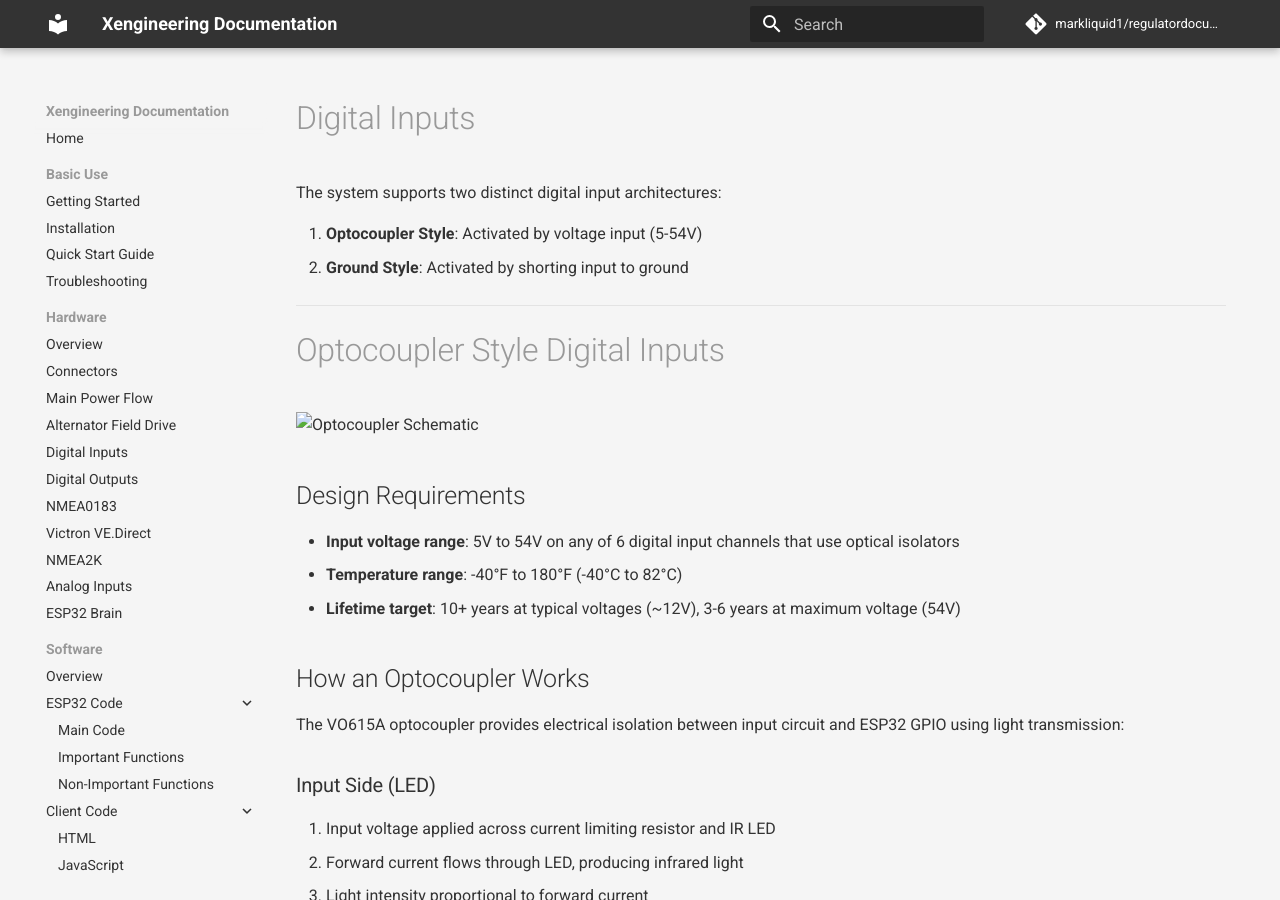
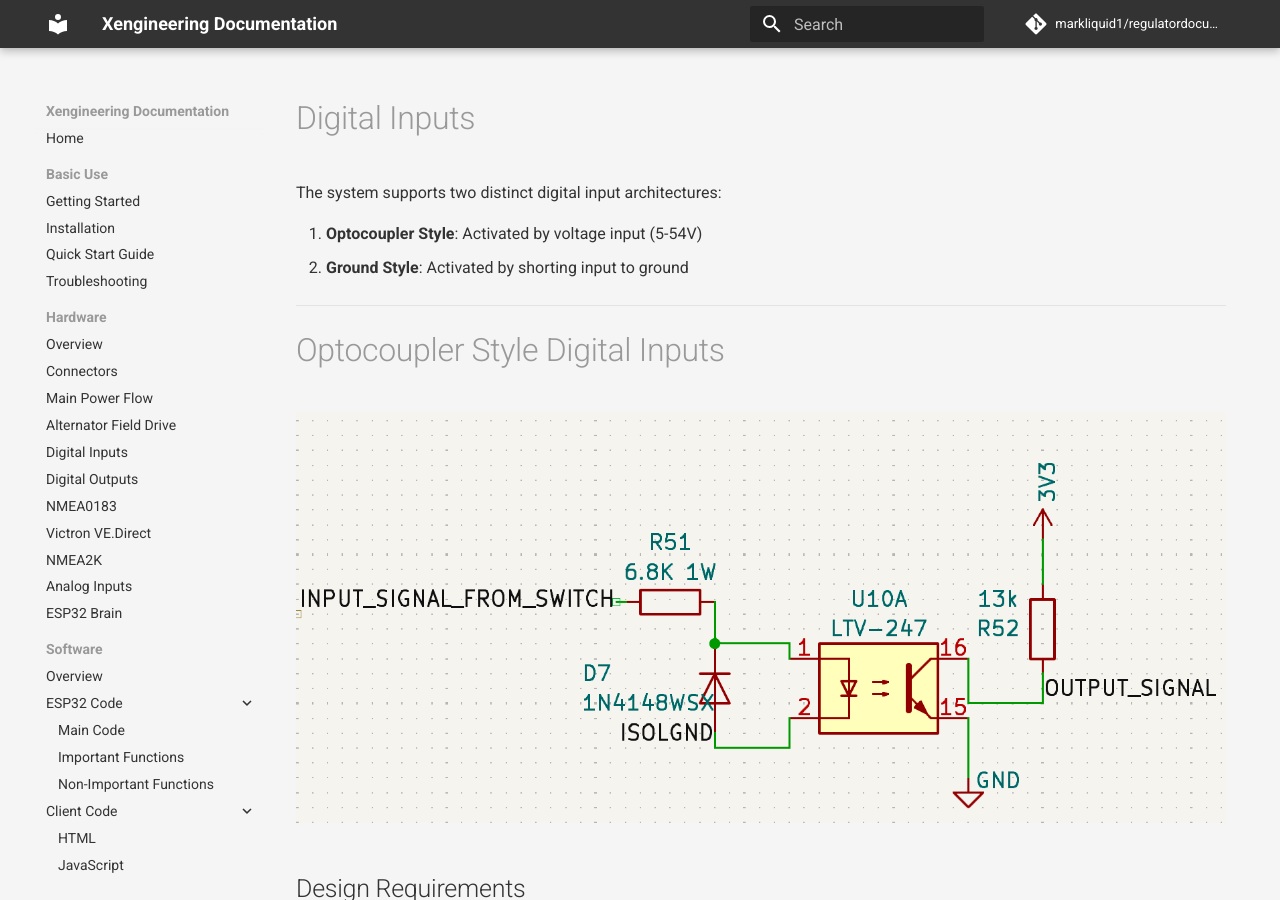
Before and after one commit to markliquid1/regulatordocumentation, an MkDocs documentation site: the page built from docs/hardware/digital-inputs.md, in a window 1280 px wide and 900 px high. Built offline with MkDocs 1.6.1 and Material for MkDocs 9.7.7, drawn with Linux system fonts in a browser that asks for light colours; comment, search, counter and statistics services are not loaded.

Commit message:
Update documentation

```diff
--- a/docs/hardware/digital-inputs.md
+++ b/docs/hardware/digital-inputs.md
@@ -8,8 +8,8 @@ The system supports two distinct digital input architectures:
 ---
 
 # Optocoupler Style Digital Inputs
+![Optocoupler Schematic](../images/opto_schematic.png)
 
-![Optocoupler Schematic](docs/images/opto_schematic.png)
 
 ## Design Requirements
 - **Input voltage range**: 5V to 54V on any of 6 digital input channels that use optical isolators
```
